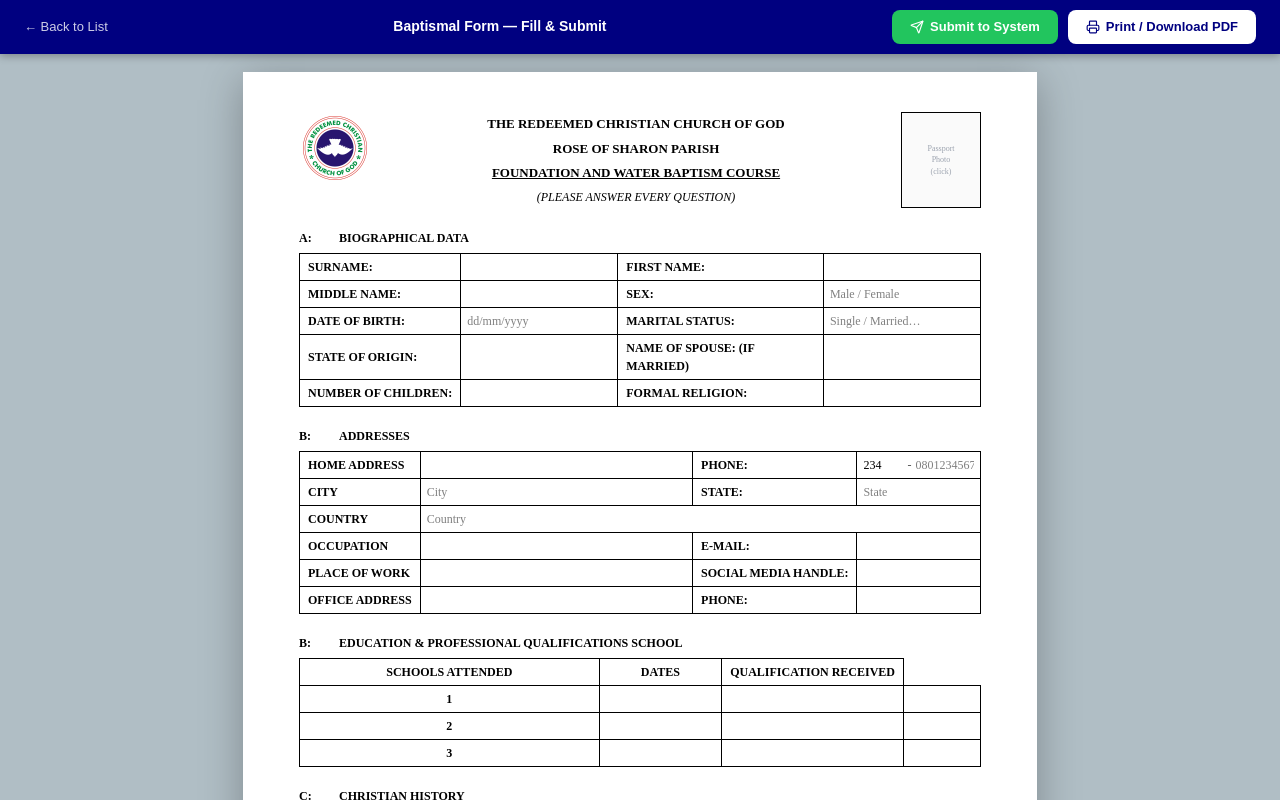
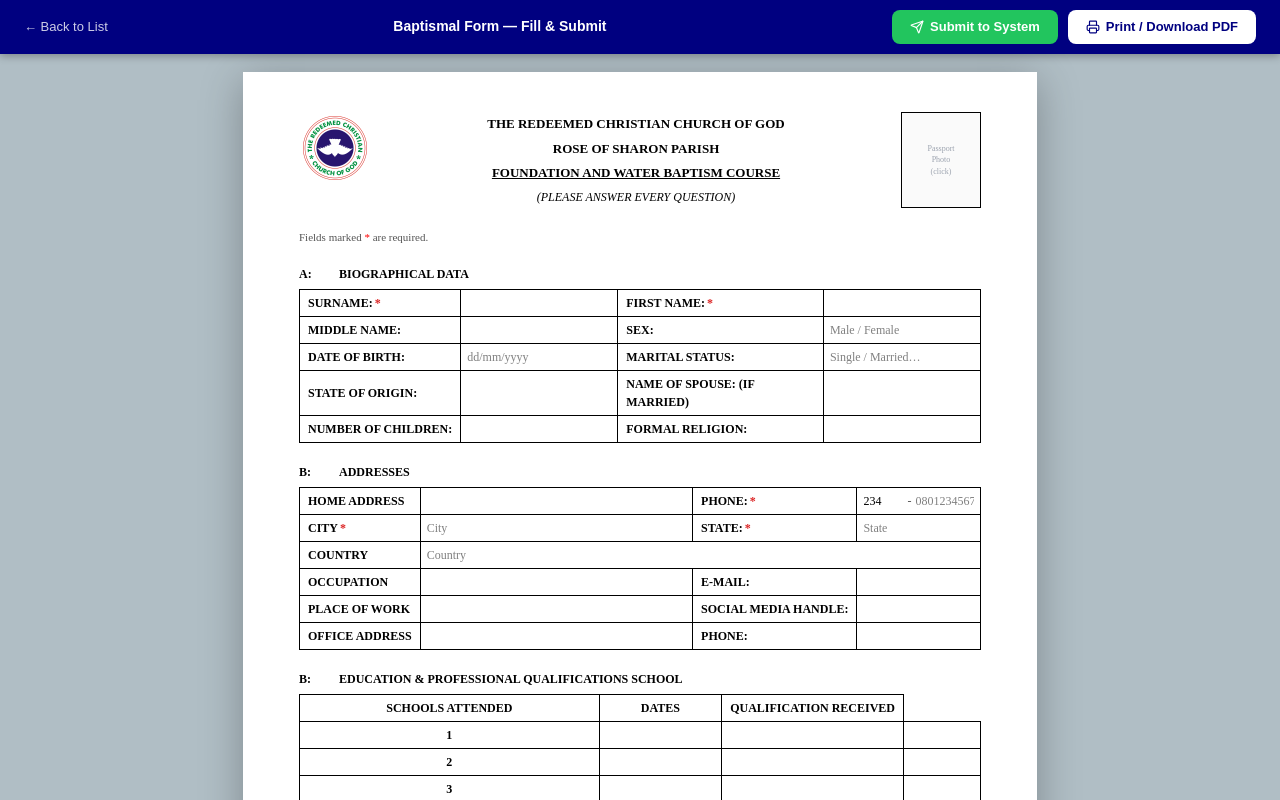
Before and after one commit to ajiboyesunkanmisunday-rgb/Rose-of-Sharon-Management-System, a Next.js app in the folder frontend/: page /trainings/baptismal/form in a window 1280 px wide. Shown: the top 800 px of the page. Built offline with nearby package versions, Linux system fonts and the light colour scheme; no server answers.

Commit message:
Add required field validation and markers to training forms

```diff
--- a/frontend/src/components/trainings/BaptismalFormCore.tsx
+++ b/frontend/src/components/trainings/BaptismalFormCore.tsx
@@ -101,6 +101,9 @@ function CI({
   );
 }
 
+/* ── Required-field asterisk ────────────────────────────────────────────── */
+const REQ = <span style={{ color: "#DC2626", marginLeft: 2 }}>*</span>;
+
 /* ── Section heading ────────────────────────────────────────────────────── */
 function SH({ letter, title }: { letter: string; title: string }) {
   return (
@@ -295,8 +298,10 @@ export default function BaptismalFormCore({
   const [submitting, setSubmitting] = useState(false);
   const [submitSuccess, setSubmitSuccess] = useState(false);
   const [submitError, setSubmitError] = useState("");
+  const [submitAttempted, setSubmitAttempted] = useState(false);
 
   const handleSubmit = async () => {
+    setSubmitAttempted(true);
     const missing: string[] = [];
     if (!firstName.trim()) missing.push("First Name");
     if (!surname.trim()) missing.push("Surname");
@@ -304,6 +309,8 @@ export default function BaptismalFormCore({
     if (!phone.trim()) missing.push("Phone Number");
     if (phone.trim() && !/\d/.test(phone))
       missing.push("Phone Number (must contain digits)");
+    if (!city.trim())       missing.push("City");
+    if (!addrState.trim())  missing.push("State");
     if (missing.length > 0) {
       setSubmitError(`Please fill in: ${missing.join(", ")}.`);
       return;
@@ -822,17 +829,24 @@ export default function BaptismalFormCore({
             </div>
           )}
 
+          {/* Required-field legend — fill mode only */}
+          {!ro && (
+            <p className="bap-no-print" style={{ fontSize: 11, color: "#555", marginBottom: 4 }}>
+              Fields marked <span style={{ color: "red" }}>*</span> are required.
+            </p>
+          )}
+
           {/* ══ SECTION A — BIOGRAPHICAL DATA ═══════════════════════════ */}
           <SH letter="A" title="Biographical Data" />
           <table style={T}>
             <tbody>
               <tr>
-                <td style={LBL}>SURNAME:</td>
-                <td style={CEL}>
+                <td style={LBL}>SURNAME:{!ro && REQ}</td>
+                <td style={{ ...CEL, background: !ro && submitAttempted && !surname.trim() ? "#FEE2E2" : undefined }}>
                   <CI value={surname} onChange={setSurname} readOnly={ro} />
                 </td>
-                <td style={LBL}>FIRST NAME:</td>
-                <td style={CEL}>
+                <td style={LBL}>FIRST NAME:{!ro && REQ}</td>
+                <td style={{ ...CEL, background: !ro && submitAttempted && !firstName.trim() ? "#FEE2E2" : undefined }}>
                   <CI
                     value={firstName}
                     onChange={setFirstName}
@@ -933,8 +947,8 @@ export default function BaptismalFormCore({
                     readOnly={ro}
                   />
                 </td>
-                <td style={LBL}>PHONE:</td>
-                <td style={CEL}>
+                <td style={LBL}>PHONE:{!ro && REQ}</td>
+                <td style={{ ...CEL, background: !ro && submitAttempted && (!phone.trim() || !countryCode.trim()) ? "#FEE2E2" : undefined }}>
                   <div style={{ display: "flex", alignItems: "center", gap: 4 }}>
                     {!ro && (
                       <>
@@ -959,12 +973,12 @@ export default function BaptismalFormCore({
                 </td>
               </tr>
               <tr>
-                <td style={LBL}>CITY</td>
-                <td style={CEL}>
+                <td style={LBL}>CITY{!ro && REQ}</td>
+                <td style={{ ...CEL, background: !ro && submitAttempted && !city.trim() ? "#FEE2E2" : undefined }}>
                   <CI value={city} onChange={setCity} readOnly={ro} placeholder="City" />
                 </td>
-                <td style={LBL}>STATE:</td>
-                <td style={CEL}>
+                <td style={LBL}>STATE:{!ro && REQ}</td>
+                <td style={{ ...CEL, background: !ro && submitAttempted && !addrState.trim() ? "#FEE2E2" : undefined }}>
                   <CI value={addrState} onChange={setAddrState} readOnly={ro} placeholder="State" />
                 </td>
               </tr>
--- a/frontend/src/components/trainings/SomFormCore.tsx
+++ b/frontend/src/components/trainings/SomFormCore.tsx
@@ -278,6 +278,8 @@ export default function SomFormCore({
     if (!countryCode.trim()) missing.push("Country Code");
     if (!phone.trim())       missing.push("Phone Number");
     if (phone.trim() && !/\d/.test(phone)) missing.push("Phone Number (must contain digits)");
+    if (!city.trim())        missing.push("City");
+    if (!addrState.trim())   missing.push("State");
     if (missing.length > 0) {
       setSubmitError(`Please fill in: ${missing.join(", ")}.`);
       return;
@@ -677,10 +679,14 @@ export default function SomFormCore({
                 </td>
               </tr>
               <tr>
-                <td style={LBL}>City:</td>
-                <td style={CEL}><CI value={city} onChange={setCity} readOnly={ro} placeholder="City" /></td>
-                <td style={LBL}>State:</td>
-                <td style={CEL}><CI value={addrState} onChange={setAddrState} readOnly={ro} placeholder="State" /></td>
+                <td style={LBL}>City:{!ro && <span style={{ color: "#DC2626", marginLeft: 2 }}>*</span>}</td>
+                <td style={{ ...CEL, background: !ro && submitAttempted && !city.trim() ? "#FEE2E2" : undefined }}>
+                  <CI value={city} onChange={setCity} readOnly={ro} placeholder="City" />
+                </td>
+                <td style={LBL}>State:{!ro && <span style={{ color: "#DC2626", marginLeft: 2 }}>*</span>}</td>
+                <td style={{ ...CEL, background: !ro && submitAttempted && !addrState.trim() ? "#FEE2E2" : undefined }}>
+                  <CI value={addrState} onChange={setAddrState} readOnly={ro} placeholder="State" />
+                </td>
               </tr>
               <tr>
                 <td style={LBL}>Country:</td>
--- a/frontend/src/components/trainings/WorkersFormCore.tsx
+++ b/frontend/src/components/trainings/WorkersFormCore.tsx
@@ -325,8 +325,12 @@ export default function WorkersFormCore({
     // The "Phone:" field is in Section B (Addresses), but users often fill the
     // Next-of-Kin phone first — we use whichever phone is available.
     const effectivePhone = homePhone.trim() || mobile.trim() || nokPhone.trim();
-    if (!firstName.trim() || !surname.trim() || !effectivePhone) {
-      setSubmitError("First Name, Surname, and at least one Phone Number are required. (Fill the Phone field in Section B — Addresses — or the Mobile / Next-of-Kin phone.)");
+    const missing: string[] = [];
+    if (!firstName.trim())  missing.push("First Name");
+    if (!surname.trim())    missing.push("Surname");
+    if (!effectivePhone)    missing.push("Phone Number");
+    if (missing.length > 0) {
+      setSubmitError(`Please fill in: ${missing.join(", ")}. (Fill the Phone field in Section B — Addresses — or the Mobile / Next-of-Kin phone.)`);
       return;
     }
     setSubmitError("");
```
